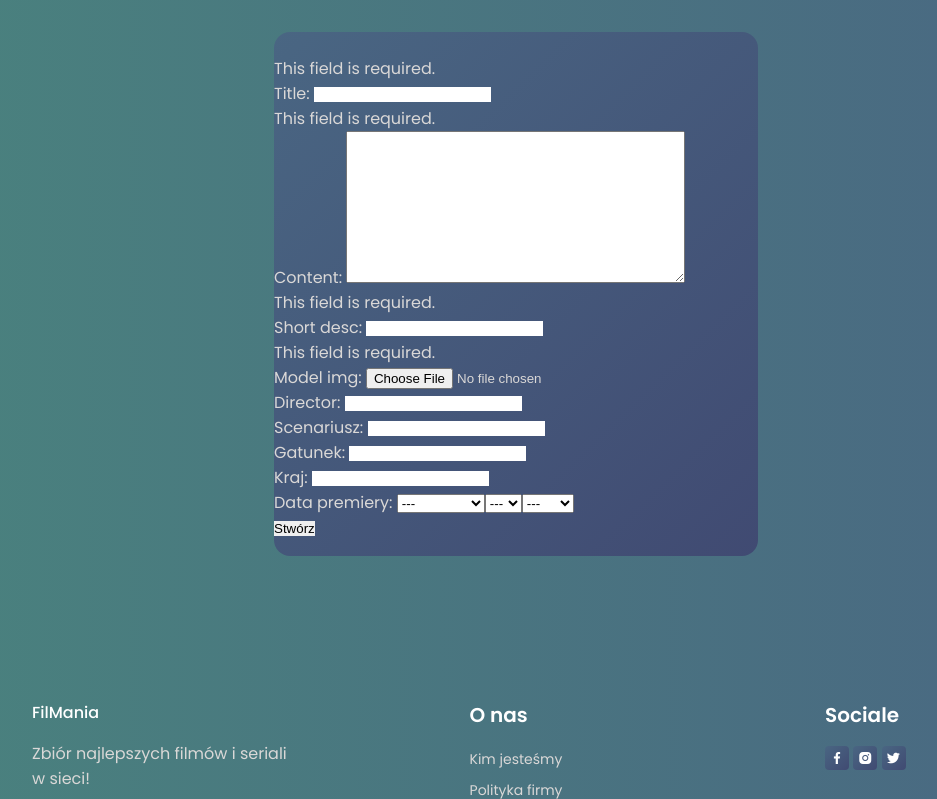
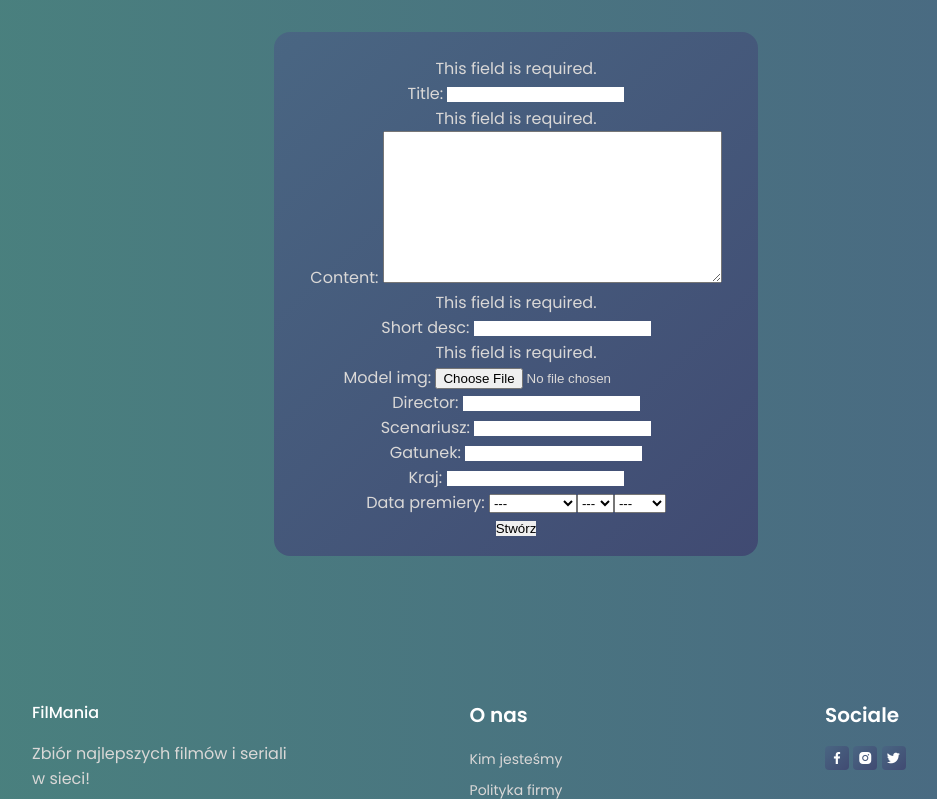
Before and after one commit to bazy-danych-2/filmania, a Django app: page /movies/create/ in a window 1280 px wide. Shown: the part 80-879 px from the top of the page, without its empty margins (124-1061 px from the left). Run offline with Django 3.2, Linux system fonts and the light colour scheme; some libraries are stand-ins or nearby versions.

Commit message:
Jednak wycentrowane ;)

```diff
--- a/filmania/static/css/styles.css
+++ b/filmania/static/css/styles.css
@@ -391,8 +391,8 @@ button{
   position: relative;
   background: var(--container-color);
   border-radius: 1rem;
-  padding: 1.5rem 0 1rem 0;
-  text-align: left;
+  padding: 1.5rem 1rem 1rem 1rem;
+  text-align: center;
   overflow: hidden;
 }
 
```
